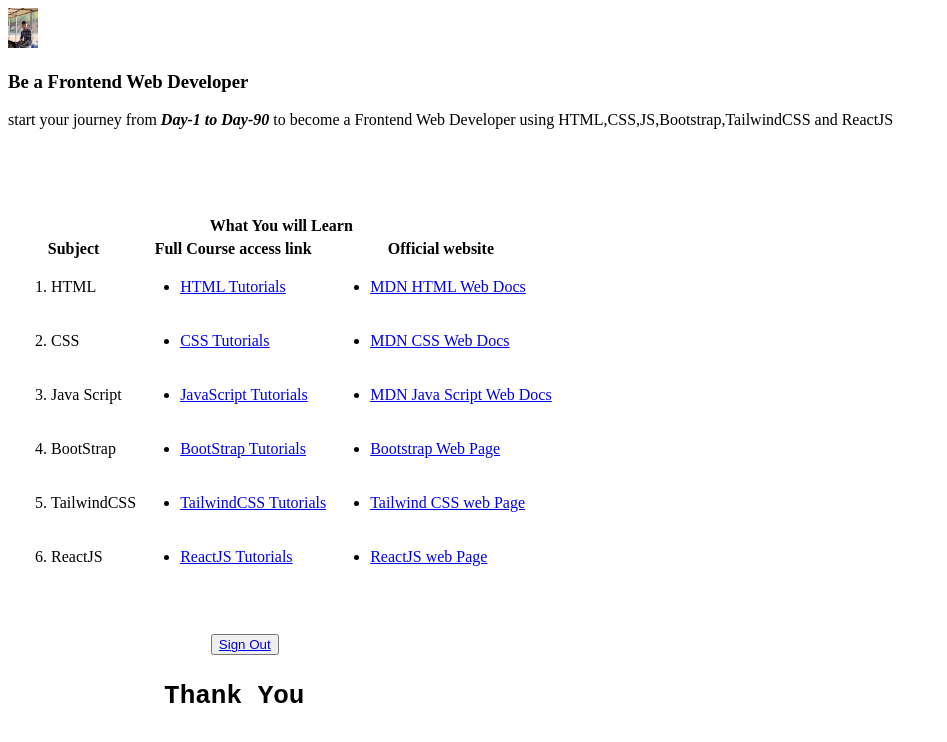
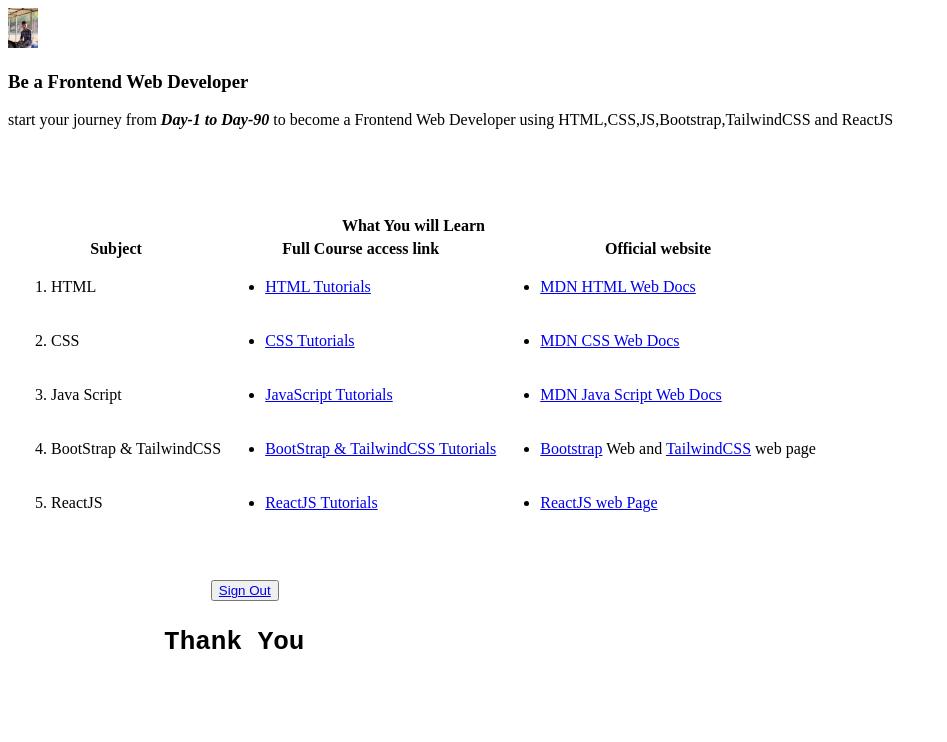
Before and after one commit to marcomuna/beFrontend-Developer, a plain HTML site: page homePage.html in a window 1280 px wide. Shown: the whole page, without its empty margins (0-947 px from the left). Drawn offline with Linux system fonts and the light colour scheme.

Commit message:
removed unwanted page

```diff
--- a/homePage.html
+++ b/homePage.html
@@ -1,17 +1,14 @@
 <!DOCTYPE html>
 <html lang="en">
+
 <head>
   <meta charset="UTF-8" />
   <meta name="viewport" content="width=device-width, initial-scale=1.0" />
   <title>Home</title>
 </head>
+
 <body>
-    <span
-      ><img
-        src="/beFrontend-Developer/img2.jpeg"
-        alt="icon"
-        height="40"
-    /></span>
+  <span><img src="/beFrontend-Developer/img2.jpeg" alt="icon" height="40" /></span>
   <h3>Be a Frontend Web Developer</h3>
   <p>
     start your journey from <b><i>Day-1 to Day-90</i></b> to become a Frontend
@@ -42,9 +39,7 @@
       <td>
         <ul>
           <li>
-              <a href="https://developer.mozilla.org/en-US/docs/Web/HTML"
-                >MDN HTML Web Docs</a
-              >
+            <a href="https://developer.mozilla.org/en-US/docs/Web/HTML">MDN HTML Web Docs</a>
           </li>
         </ul>
       </td>
@@ -65,9 +60,7 @@
       <td>
         <ul>
           <li>
-              <a href="https://developer.mozilla.org/en-US/docs/Web/CSS"
-                >MDN CSS Web Docs</a
-              >
+            <a href="https://developer.mozilla.org/en-US/docs/Web/CSS">MDN CSS Web Docs</a>
           </li>
         </ul>
       </td>
@@ -87,9 +80,7 @@
       <td>
         <ul>
           <li>
-              <a href="https://developer.mozilla.org/en-US/docs/Web/JavaScript"
-                >MDN Java Script Web Docs</a
-              >
+            <a href="https://developer.mozilla.org/en-US/docs/Web/JavaScript">MDN Java Script Web Docs</a>
           </li>
         </ul>
       </td>
@@ -97,50 +88,27 @@
     <tr>
       <td>
         <ol start="4">
-            <li>BootStrap</li>
+          <li>BootStrap & TailwindCSS</li>
         </ol>
       </td>
 
       <td>
         <ul>
           <li>
-              <a href="/beFrontend-Developer/link pages/Bootstrap.html">BootStrap Tutorials</a>
+            <a href="/beFrontend-Developer/link pages/Bootstrap.html">BootStrap & TailwindCSS Tutorials</a>
           </li>
         </ul>
       </td>
       <td>
         <ul>
-            <li><a href="https://getbootstrap.com/">Bootstrap Web Page</a></li>
+          <li><a href="https://getbootstrap.com/">Bootstrap</a> Web and <a href="https://tailwindcss.com/docs/installation">TailwindCSS</a> web page</li>
         </ul>
       </td>
     </tr>
+
     <tr>
       <td>
         <ol start="5">
-            <li>TailwindCSS</li>
-          </ol>
-        </td>
-
-        <td>
-          <ul>
-            <li>
-              <a href="/beFrontend-Developer/link pages/TailwindCSS.html">TailwindCSS Tutorials</a>
-            </li>
-          </ul>
-        </td>
-        <td>
-          <ul>
-            <li>
-              <a href="https://tailwindcss.com/docs/installation"
-                >Tailwind CSS web Page</a
-              >
-            </li>
-          </ul>
-        </td>
-      </tr>
-      <tr>
-        <td>
-          <ol start="6">
           <li>ReactJS</li>
         </ol>
       </td>
@@ -159,6 +127,9 @@
   </table>
   <br /><br />
   <pre>                          <button><a href="index.html">Sign Out</a></button></pre>
-    <h1><pre>          Thank You</pre></h1>
+  <h1>
+    <pre>          Thank You</pre>
+  </h1>
 </body>
+
 </html>
```
Also changed, not shown: link pages/ReactJS.html (+18 -0 lines), link pages/TailwindCSS.html (deleted, +0 -12 lines). Lines whose indentation alone changed are shown as unchanged.
